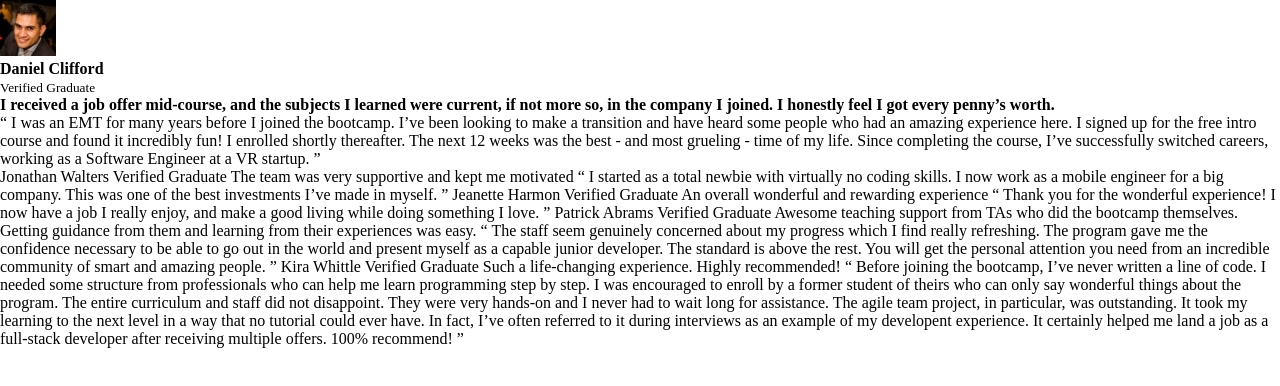
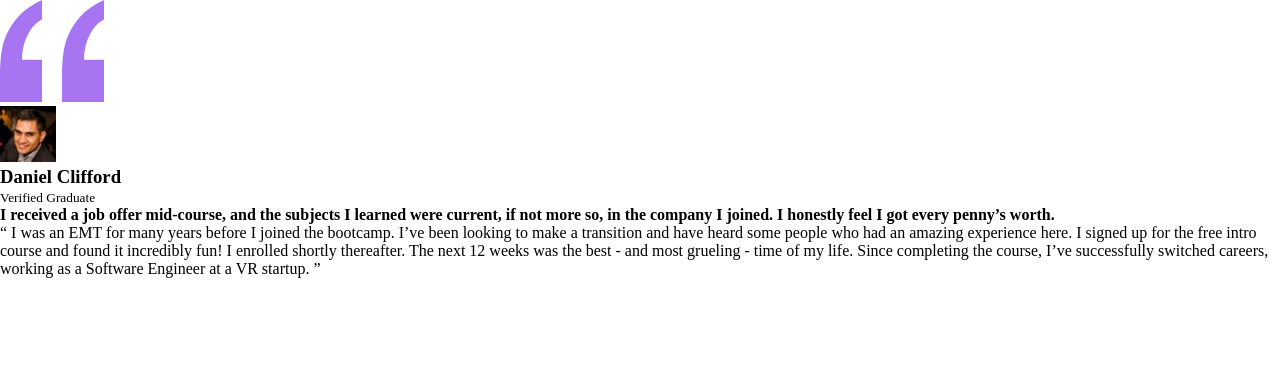
Before and after one commit to PedroHSN/Testimonials-grid-section, a plain HTML site: page index.html in a window 1280 px wide. Drawn offline with Linux system fonts and the light colour scheme.

Commit message:
estrutura dos cards

```diff
--- a/index.html
+++ b/index.html
@@ -15,12 +15,13 @@
 
   <div class="container">
     <div class="cards">
+      <img src="images/bg-pattern-quotation.svg" alt="" class="quotes">
       <div class="image">
         <div>
           <img src="images/image-daniel.jpg" alt="daniel image">
         </div>
         <div>
-          <h4>Daniel Clifford</h4>
+          <h3>Daniel Clifford</h3>
           <small>Verified Graduate</small>
         </div>
       </div>
@@ -39,7 +40,7 @@
 
 
 
-
+    <!--
     Jonathan Walters
     Verified Graduate
 
@@ -80,6 +81,7 @@
     could ever have. In fact, I’ve often referred to it during interviews as an example of my developent
     experience. It certainly helped me land a job as a full-stack developer after receiving multiple offers.
     100% recommend! ”
+    -->
   </div>
 </body>
 
```
